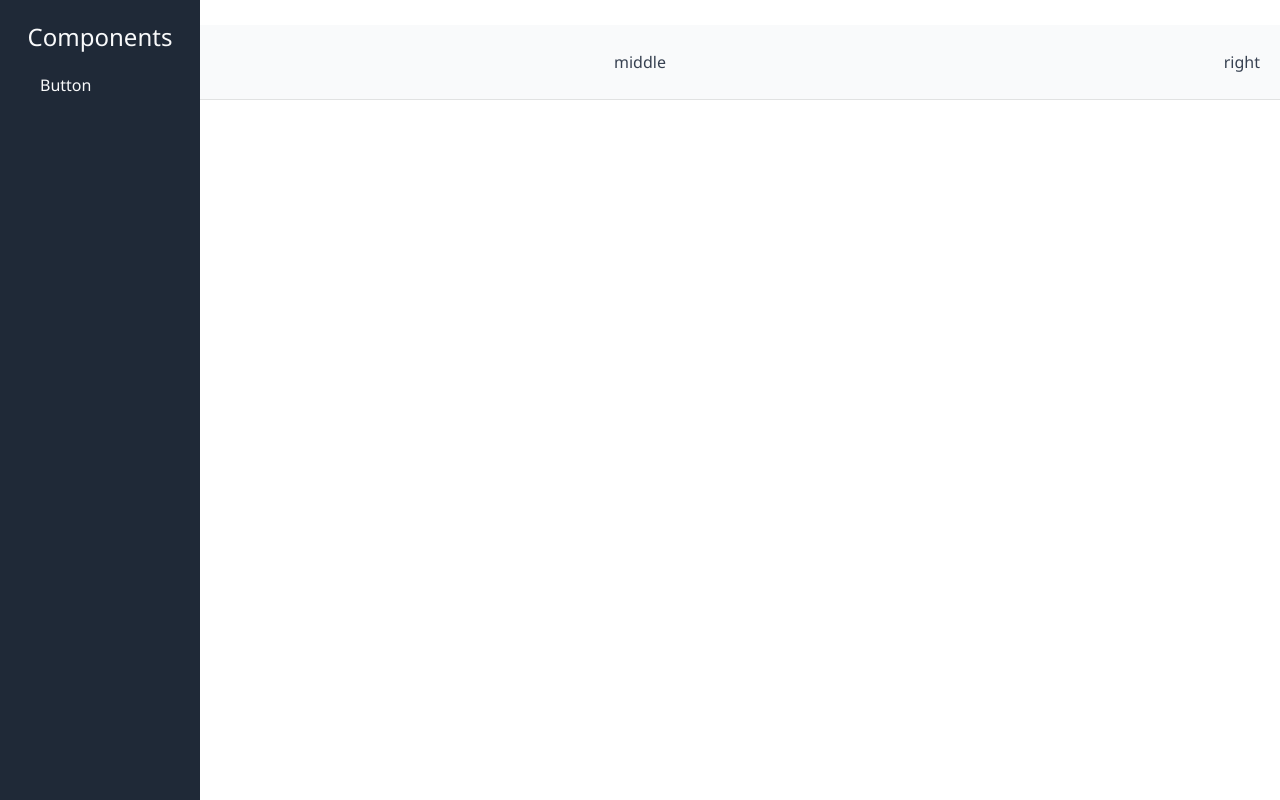
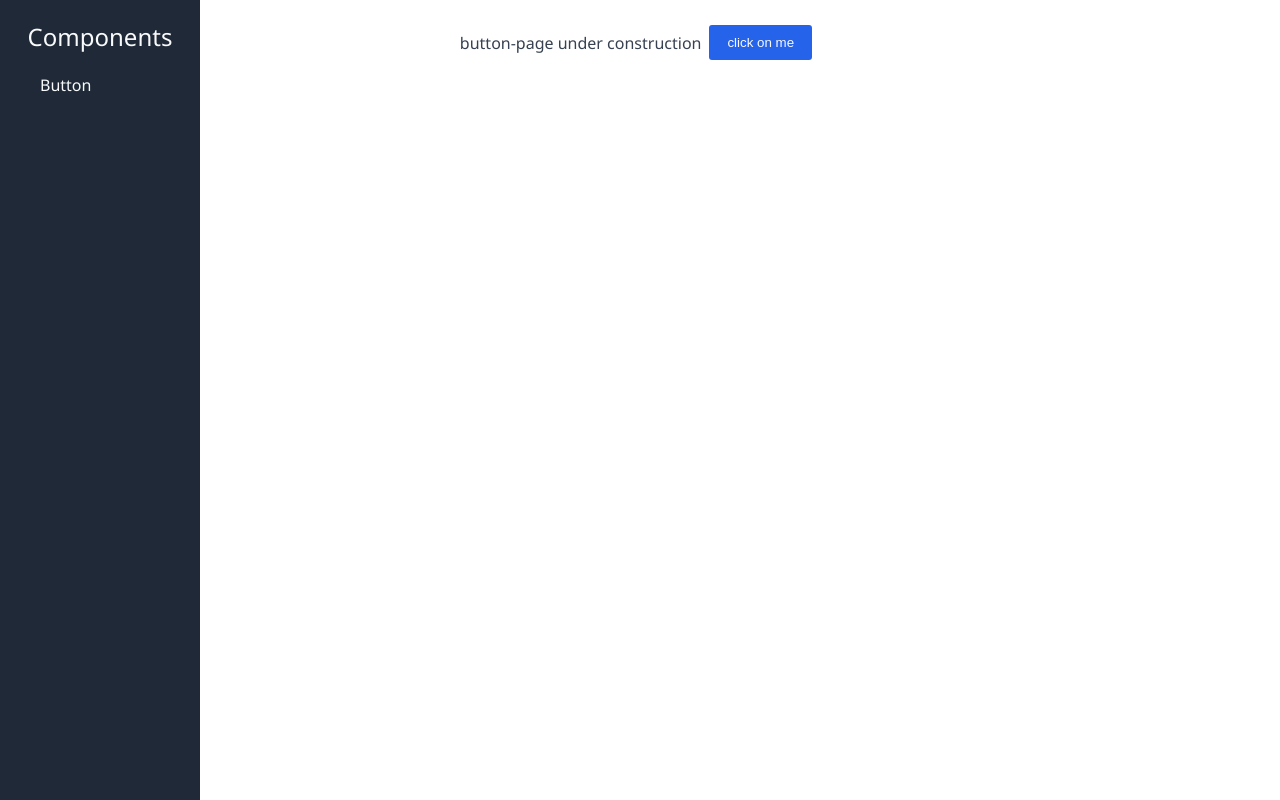
Before and after one commit to peeweetje/Design-system-with-Storybook-styled-components-styled-system, a React (Create React App) app: page /button in a window 1280 px wide. Built offline with nearby package versions, Linux system fonts and the light colour scheme.

Commit message:
Create routing and nav-item for header.

```diff
--- a/src/documentation/components/app/App.tsx
+++ b/src/documentation/components/app/App.tsx
@@ -3,7 +3,7 @@ import { Switch, Route } from 'react-router';
 import Sidebar from '../sidebar/sidebar';
 import ButtonPage from '../../documentation-pages/button-page/button-page';
 import HomePage from '../../documentation-pages/home-page/home-page';
-import Header from '../../../components/header/header';
+import HeaderPage from '../../documentation-pages/header-page/header-page';
 import Layout from '../layout/layout';
 
 const App: FC = () => {
@@ -12,12 +12,14 @@ const App: FC = () => {
       <Sidebar />
       <Layout>
         <Switch>
-          <Header left='left' middle='middle' right='right' />
+          <Route exact path='/'>
+            <HomePage />
+          </Route>
           <Route exact path='/button'>
             <ButtonPage />
           </Route>
-          <Route exact path='/'>
-            <HomePage />
+          <Route exact path='/header'>
+            <HeaderPage />
           </Route>
         </Switch>
       </Layout>
--- a/src/documentation/documentation-pages/button-page/button-page.tsx
+++ b/src/documentation/documentation-pages/button-page/button-page.tsx
@@ -4,7 +4,7 @@ import { BtnContainer } from '../../../components/button/button.styles';
 const ButtonPage: FC = () => {
   return (
     <>
-      <div>button-page under construction</div>
+      <>button-page under construction</>
       <BtnContainer variant='primary' onClick={() => console.log('clicked')}>
         click on me
       </BtnContainer>
```
